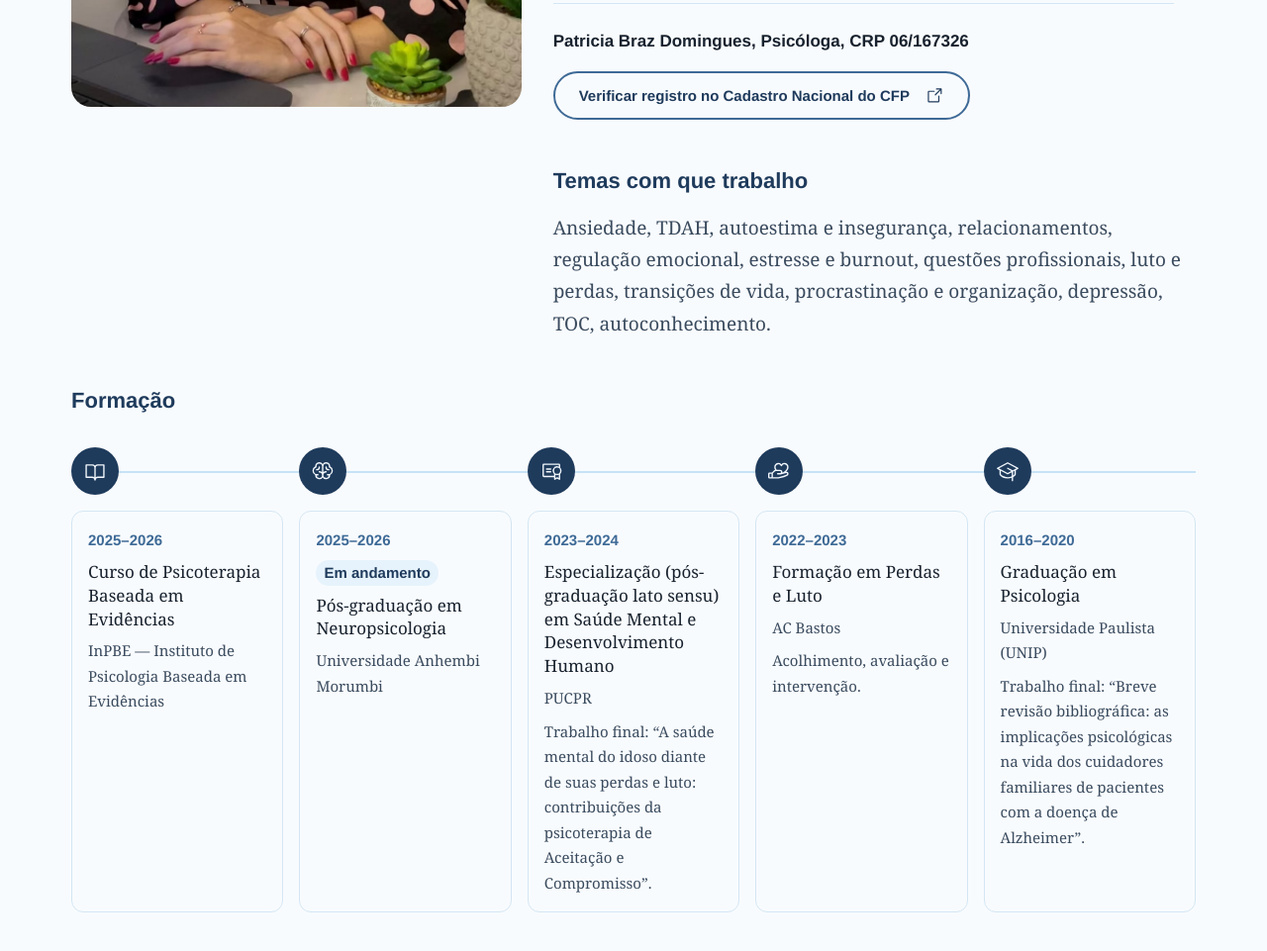
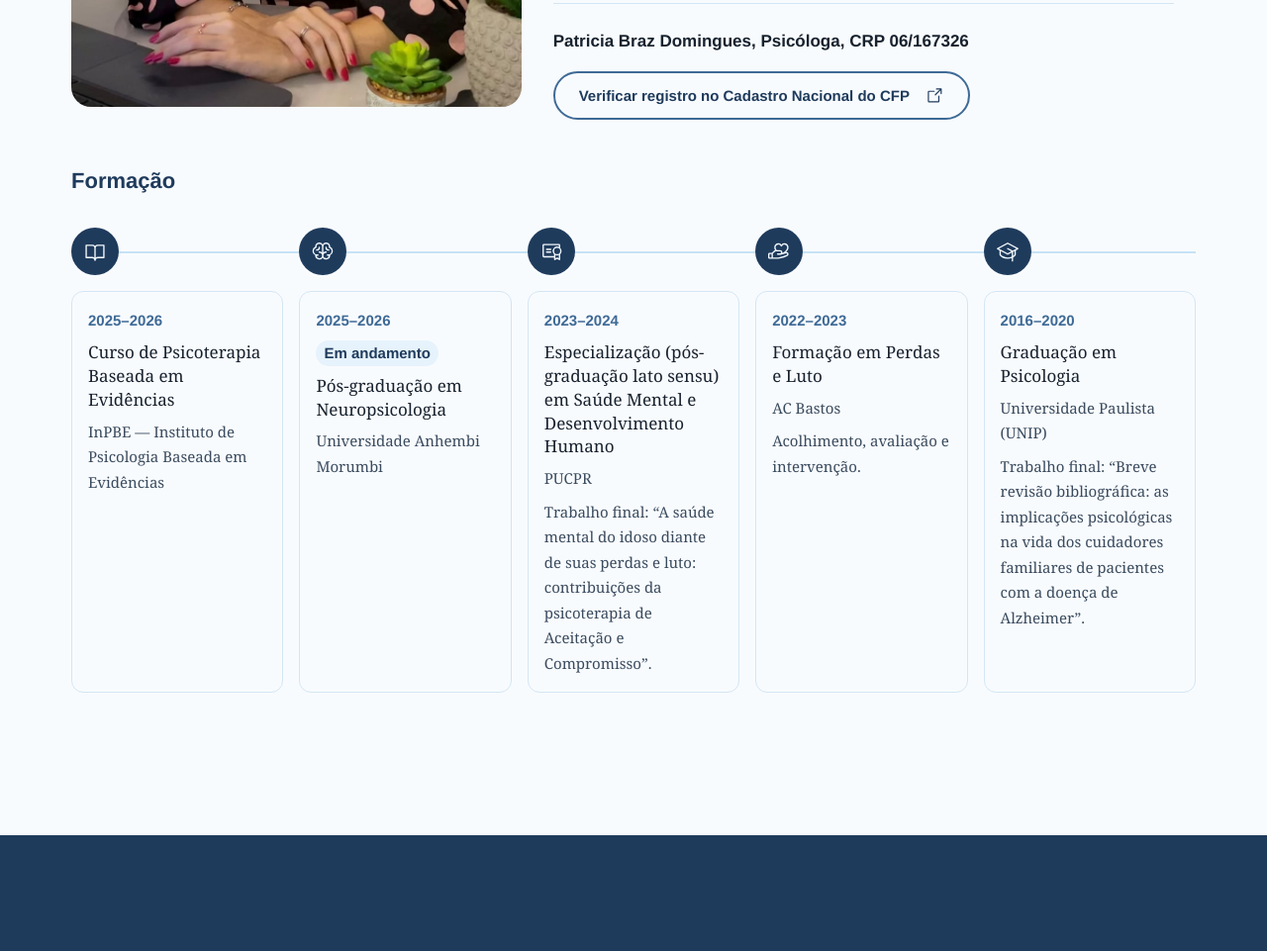
Before and after one commit to Memento-bruno/Site-patty, an Astro site: page /Site-patty/ in a window 1280 px wide. Shown: the part 7006-7967 px from the top of the page at 99% size. Built offline with nearby package versions, Linux system fonts and the light colour scheme; Astro itself is replaced by a stand-in of ours; a web font is replaced by a local one.

Commit message:
Sobre: tira 'Temas com que trabalho', já coberto pela seção de temas
Co-Authored-By: Claude Opus 5.5 <noreply@anthropic.com>
Claude-Session: https://claude.ai/code/session_01TVYMb3wLgr1EQMpQpb3zMN

```diff
--- a/src/components/Sobre.astro
+++ b/src/components/Sobre.astro
@@ -4,13 +4,6 @@ import Texto from './Texto.astro';
 import Icone from './Icone.astro';
 import { sobre, profissional, links, botoes } from '../data/site';
 
-/* A lista de temas é lida como uma frase, então começa em maiúscula.
-   Capitalizar aqui, e não nos dados, mantém a regra válida se os temas
-   forem reordenados — e, ao contrário de um ::first-letter em CSS, deixa o
-   texto correto no próprio HTML, que é o que vai para a área de
-   transferência de quem copia. */
-const temas = sobre.temas.itens.join(', ');
-const temasFrase = `${temas.charAt(0).toUpperCase()}${temas.slice(1)}.`;
 ---
 <section id="sobre" class="secao sobre">
   <div class="container sobre__grade">
@@ -38,8 +31,6 @@ const temasFrase = `${temas.charAt(0).toUpperCase()}${temas.slice(1)}.`;
         </a>
       </p>
 
-      <h3 class="sobre__subtitulo">{sobre.temas.titulo}</h3>
-      <p class="sobre__temas">{temasFrase}</p>
     </div>
   </div>
 
@@ -121,11 +112,6 @@ const temasFrase = `${temas.charAt(0).toUpperCase()}${temas.slice(1)}.`;
   }
 
   .sobre__subtitulo { margin-top: var(--e-12); }
-
-  .sobre__temas {
-    margin-top: var(--e-4);
-    color: var(--texto-suave);
-  }
 
 
   /* --------------------------------------------------------------- Formação
--- a/src/data/site.ts
+++ b/src/data/site.ts
@@ -487,28 +487,6 @@ export const sobre = {
       },
     ],
   },
-  temas: {
-    titulo: 'Temas com que trabalho',
-    /* Em minúsculas, menos as siglas. A lista é lida como uma frase corrida
-       e quem capitaliza a primeira é o componente Sobre.astro, na hora de
-       montar a frase — assim a ordem pode mudar sem deixar um "Ansiedade"
-       perdido no meio dela. */
-    itens: [
-      'ansiedade',
-      'TDAH',
-      'autoestima e insegurança',
-      'relacionamentos',
-      'regulação emocional',
-      'estresse e burnout',
-      'questões profissionais',
-      'luto e perdas',
-      'transições de vida',
-      'procrastinação e organização',
-      'depressão',
-      'TOC',
-      'autoconhecimento',
-    ],
-  },
 } as const;
 
 /* --------------------------------------------------------------------------- Como agendar */
```
